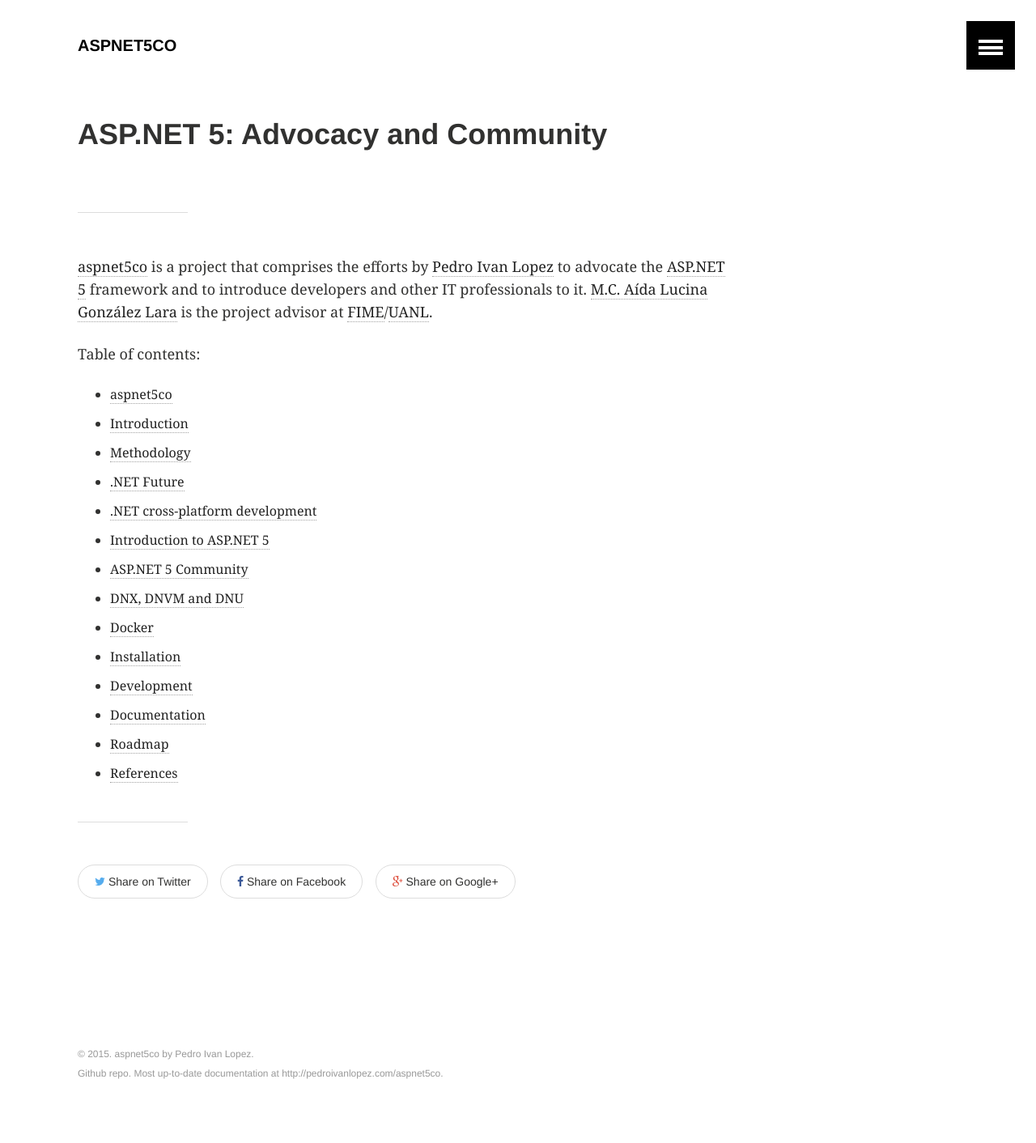
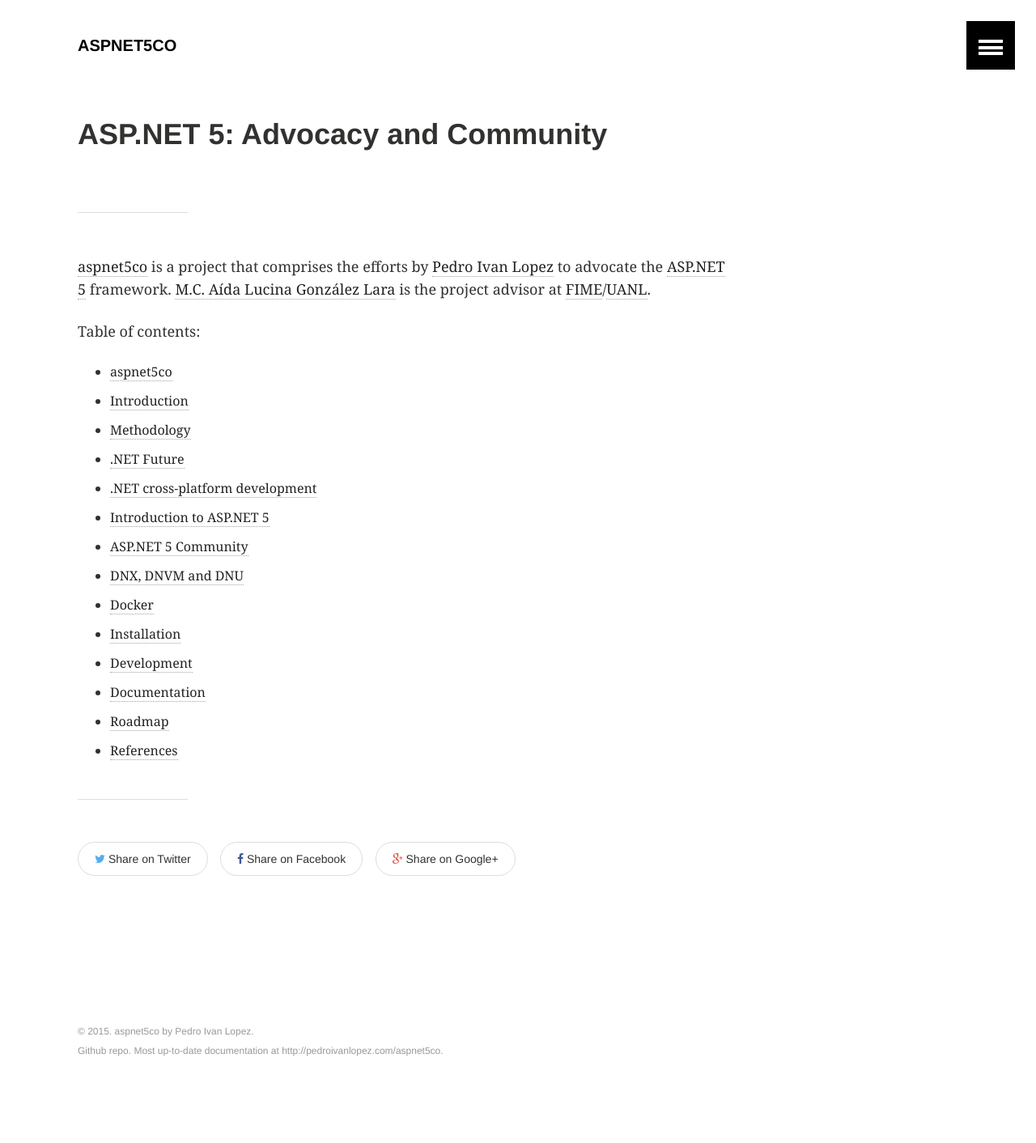
Before and after one commit to lopezpdvn/aspnet5co, a Jekyll site: the page built from pages/index.md, in a window 1280 px wide. Shown: the whole page at 81% size. Built offline with Jekyll 4.4.1, drawn with Linux system fonts in a browser that asks for light colours; after the commit the page ends 1384 px from its top, so only the background shows below that.

Commit message:
Updated main project description

```diff
--- a/_config.yml
+++ b/_config.yml
@@ -17,7 +17,7 @@ baseurl: /aspnet5co
 # Jekyll configuration
 urldoc: "http://pedroivanlopez.com/aspnet5co"
 
-project_description: "[aspnet5co](http://pedroivanlopez.com/aspnet5co) is a project that comprises the efforts by [Pedro Ivan Lopez](http://pedroivanlopez.com) to advocate the [ASP.NET 5](http://www.asp.net/vnext) framework and to introduce developers and other IT professionals to it. [M.C. Aída Lucina González Lara](http://www.fime.uanl.mx/oferta_educativa/maestrias/ingenieria_de_la_informacion/) is the project advisor at [FIME](http://www.fime.uanl.mx/)/[UANL](http://www.uanl.mx/)."
+project_description: "[aspnet5co](http://pedroivanlopez.com/aspnet5co) is a project that comprises the efforts by [Pedro Ivan Lopez](http://pedroivanlopez.com) to advocate the [ASP.NET 5](http://www.asp.net/vnext) framework. [M.C. Aída Lucina González Lara](http://www.fime.uanl.mx/oferta_educativa/maestrias/ingenieria_de_la_informacion/) is the project advisor at [FIME](http://www.fime.uanl.mx/)/[UANL](http://www.uanl.mx/)."
 
 sass:
     sass_dir: _sass
```
